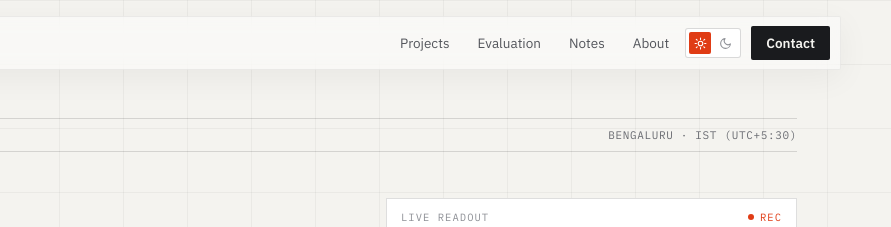
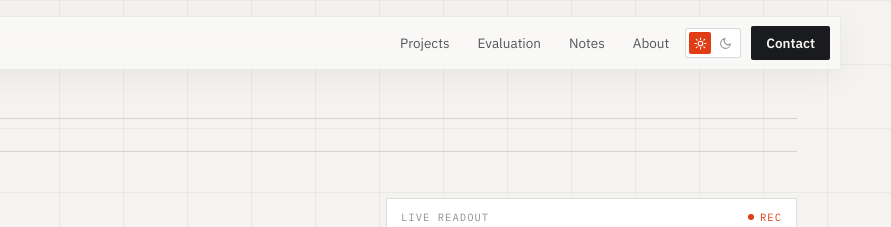
Before and after one commit to apoorva-01/personal-website, a website: page index.html in a window 1280 px wide. Shown: the top 227 px of the page, 389-1280 px from the left. Drawn offline with Linux system fonts and the light colour scheme.

Commit message:
Remove Bengaluru/IST location line from hero

```diff
--- a/index.html
+++ b/index.html
@@ -118,7 +118,6 @@
       <!-- spec bar -->
       <div style="display:flex;align-items:center;justify-content:space-between;gap:16px;flex-wrap:wrap;padding:9px 0;border-top:1px solid var(--w10);border-bottom:1px solid var(--w10);font-family:'IBM Plex Mono',monospace;font-size:11px;letter-spacing:.06em;color:var(--faint);text-transform:uppercase;animation:fadeUp .5s ease both">
         <span style="display:flex;align-items:center;gap:9px"><span style="width:6px;height:6px;border-radius:50%;background:var(--live);box-shadow:0 0 8px var(--live)"></span>Available · AI/ML engineering roles</span>
-        <span style="color:var(--text-4)">Bengaluru · IST&nbsp;(UTC+5:30)</span>
       </div>
 
       <div class="hero-grid" style="display:grid;grid-template-columns:1.55fr 1fr;gap:44px;align-items:start;margin-top:46px">
```
